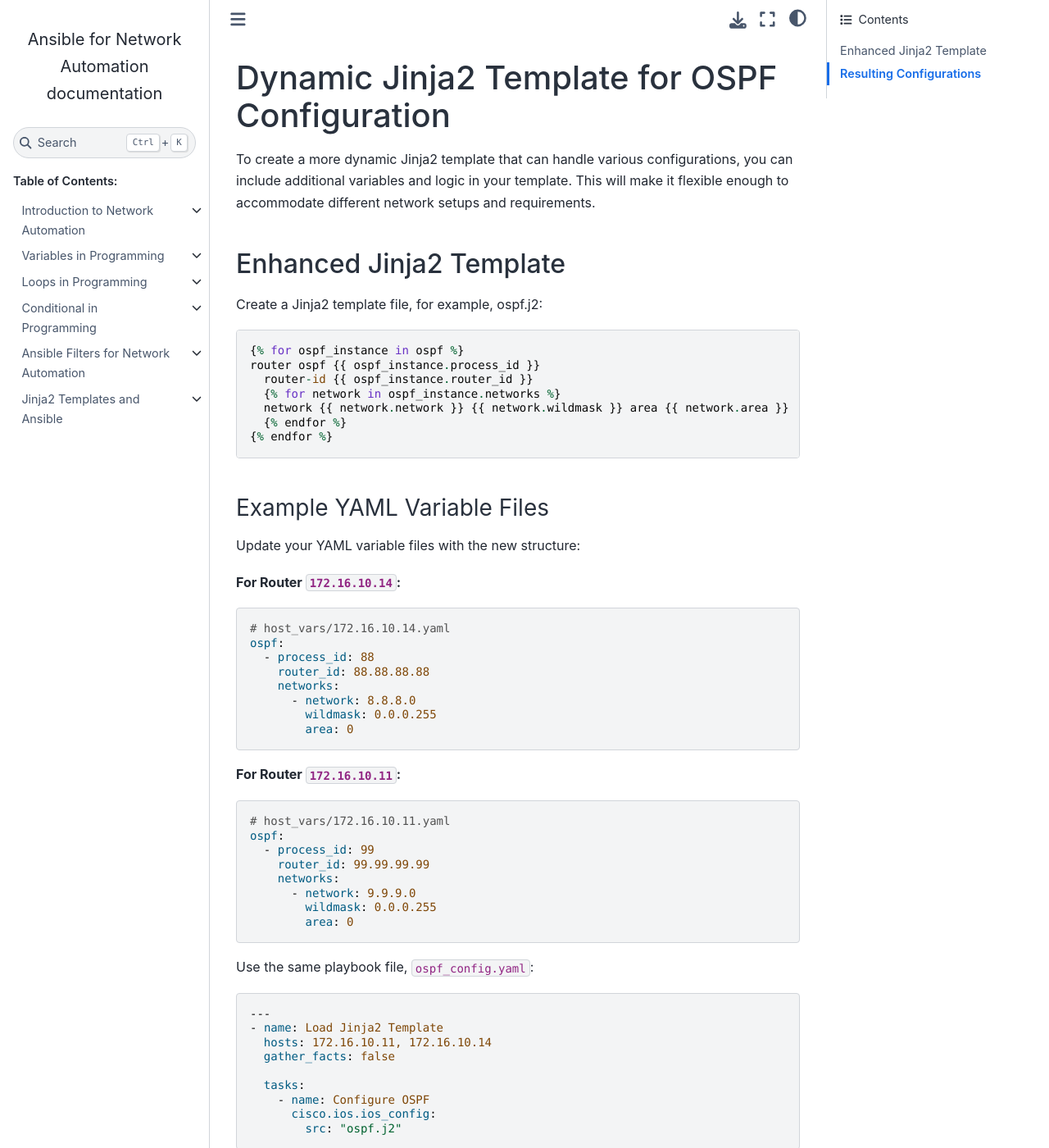
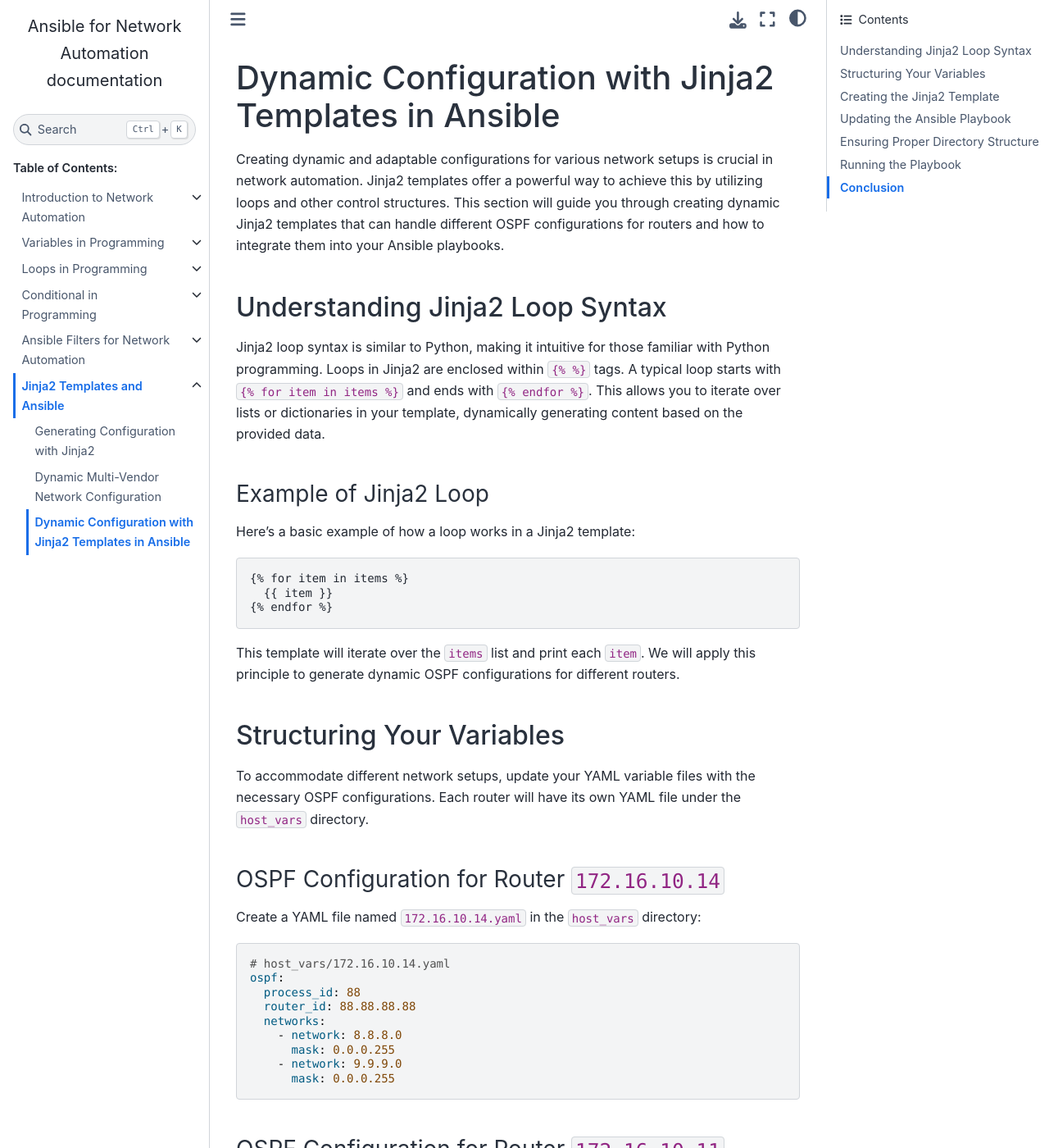
Before and after one commit to sydasif/ansible-cbt-lab, a Sphinx documentation site: the page built from docs/source/06_jinja/03_loop.md, in a window 1280 px wide and 1400 px high. Shown: the whole window at 82% size. Built offline with Sphinx 7.4.7 and the Sphinx Book theme 1.1.4, drawn with Linux system fonts in a browser that asks for light colours; pages that are not in the unit, such as notebooks, are missing from menus; some of the changed text lies outside the part shown.

Commit message:
Add jinja loop section

````diff
--- a/docs/source/06_jinja/03_loop.md
+++ b/docs/source/06_jinja/03_loop.md
@@ -1,52 +1,84 @@
-## Dynamic Jinja2 Template for OSPF Configuration
+# Dynamic Configuration with Jinja2 Templates in Ansible
 
-To create a more dynamic Jinja2 template that can handle various configurations, you can include additional variables and logic in your template. This will make it flexible enough to accommodate different network setups and requirements.
+Creating dynamic and adaptable configurations for various network setups is crucial in network automation. Jinja2 templates offer a powerful way to achieve this by utilizing loops and other control structures. This section will guide you through creating dynamic Jinja2 templates that can handle different OSPF configurations for routers and how to integrate them into your Ansible playbooks.
 
-### Enhanced Jinja2 Template
+## Understanding Jinja2 Loop Syntax
 
-Create a Jinja2 template file, for example, ospf.j2:
+Jinja2 loop syntax is similar to Python, making it intuitive for those familiar with Python programming. Loops in Jinja2 are enclosed within `{% %}` tags. A typical loop starts with `{% for item in items %}` and ends with `{% endfor %}`. This allows you to iterate over lists or dictionaries in your template, dynamically generating content based on the provided data.
 
-```py
-{% for ospf_instance in ospf %}
-router ospf {{ ospf_instance.process_id }}
-  router-id {{ ospf_instance.router_id }}
-  {% for network in ospf_instance.networks %}
-  network {{ network.network }} {{ network.wildmask }} area {{ network.area }}
-  {% endfor %}
+### Example of Jinja2 Loop
+
+Here’s a basic example of how a loop works in a Jinja2 template:
+
+```jinja2
+{% for item in items %}
+  {{ item }}
 {% endfor %}
 ```
 
-#### Example YAML Variable Files
+This template will iterate over the `items` list and print each `item`. We will apply this principle to generate dynamic OSPF configurations for different routers.
 
-Update your YAML variable files with the new structure:
+## Structuring Your Variables
 
-**For Router `172.16.10.14`:**
+To accommodate different network setups, update your YAML variable files with the necessary OSPF configurations. Each router will have its own YAML file under the `host_vars` directory.
+
+### OSPF Configuration for Router `172.16.10.14`
+
+Create a YAML file named `172.16.10.14.yaml` in the `host_vars` directory:
 
 ```yaml
 # host_vars/172.16.10.14.yaml
 ospf:
-  - process_id: 88
-    router_id: 88.88.88.88
-    networks:
-      - network: 8.8.8.0
-        wildmask: 0.0.0.255
-        area: 0
+  process_id: 88
+  router_id: 88.88.88.88
+  networks:
+    - network: 8.8.8.0
+      mask: 0.0.0.255
+    - network: 9.9.9.0
+      mask: 0.0.0.255
 ```
 
-**For Router `172.16.10.11`:**
+### OSPF Configuration for Router `172.16.10.11`
+
+Similarly, create a YAML file named `172.16.10.11.yaml`:
 
 ```yaml
 # host_vars/172.16.10.11.yaml
 ospf:
-  - process_id: 99
-    router_id: 99.99.99.99
-    networks:
-      - network: 9.9.9.0
-        wildmask: 0.0.0.255
-        area: 0
+  process_id: 99
+  router_id: 99.99.99.99
+  networks:
+    - network: 9.9.9.0
+      mask: 0.0.0.255
+    - network: 19.19.19.0
+      mask: 0.0.0.255
 ```
 
-Use the same playbook file, `ospf_config.yaml`:
+## Creating the Jinja2 Template
+
+Place the Jinja2 template file `ospf.j2` in the `templates` directory. This template will generate the OSPF configuration for each router based on the variables defined in their respective YAML files.
+
+### `ospf.j2` Template
+
+```jinja2
+router ospf {{ ospf.process_id }}
+  router-id {{ ospf.router_id }}
+  {% for network in ospf.networks %}
+  network {{ network.network }} {{ network.mask }} area 0
+  {% endfor %}
+```
+
+### Explanation of the Template
+
+- The `router ospf` command is followed by the OSPF process ID.
+- The `router-id` command sets the OSPF router ID.
+- The inner loop iterates over the `networks` list within the OSPF configuration, generating a `network` command for each network entry with the specified address and mask.
+
+## Updating the Ansible Playbook
+
+Use the existing playbook file, `ospf_config.yaml`, to apply the Jinja2 template to the routers.
+
+### `ospf_config.yaml` Playbook
 
 ```yaml
 ---
@@ -55,14 +87,19 @@
   gather_facts: false
 
   tasks:
-    - name: Configure OSPF
+    - name: Generate OSPF Configuration
       cisco.ios.ios_config:
         src: "ospf.j2"
 ```
 
-#### Directory Structure
+### Explanation of the Playbook
 
-Ensure your directory structure looks like this:
+- The playbook targets the hosts `172.16.10.11` and `172.16.10.14`.
+- It uses the `cisco.ios.ios_config` module to apply the generated OSPF configuration from the `ospf.j2` template.
+
+## Ensuring Proper Directory Structure
+
+Ensure your project directory is structured correctly for Ansible to locate the necessary files and templates:
 
 ```sh
 your_project/
@@ -76,40 +113,24 @@
 └── ospf_config.yaml
 ```
 
-#### Running the Playbook
+## Running the Playbook
 
-Execute the playbook with Ansible:
+Execute the playbook to generate and apply the OSPF configuration:
 
-```
-(.venv) [zolo@localhost ansible-cbt-lab]$ ansible-playbook ospf_config.yaml
+```sh
+(.venv) [zolo@localhost ansible-cbt-lab]$ ansible-playbook playbook/ospf_config.yaml
 
 PLAY [Load Jinja2 Template] ************************************************************
 
-TASK [Configure OSPF] ******************************************************************
+TASK [Configure OSPF] *****************************************************************
+changed: [172.16.10.14]
 changed: [172.16.10.11]
-changed: [172.16.10.14]
 
 PLAY RECAP *****************************************************************************
 172.16.10.11               : ok=1    changed=1    unreachable=0    failed=0    skipped=0
 172.16.10.14               : ok=1    changed=1    unreachable=0    failed=0    skipped=0
 ```
 
-### Resulting Configurations
+## Conclusion
 
-**For Router `172.16.10.14`:**
-
-```
-router ospf 1
-  router-id 88.88.88.88
-  network 8.8.8.0 0.0.0.255 area 0
-```
-
-**For Router `172.16.10.11`:**
-
-```
-router ospf 99
-  router-id 99.99.99.99
-  network 9.9.9.0 0.0.0.255 area 0
-```
-
-By using this detailed Jinja2 template and Ansible, you can generate comprehensive and accurate OSPF configurations for different routers. This method enhances the management of network configurations, ensuring consistency and reducing manual errors.
+By using Jinja2 templates with loops, you can create dynamic and reusable configurations for different network devices. This approach not only simplifies the management of network configurations but also ensures consistency across different devices. With the provided example, you can easily adapt and extend the templates and variable files to suit various network requirements.
````
Also changed, not shown: docs/source/06_jinja/index.md (+2 -2 lines), 4 other files.
